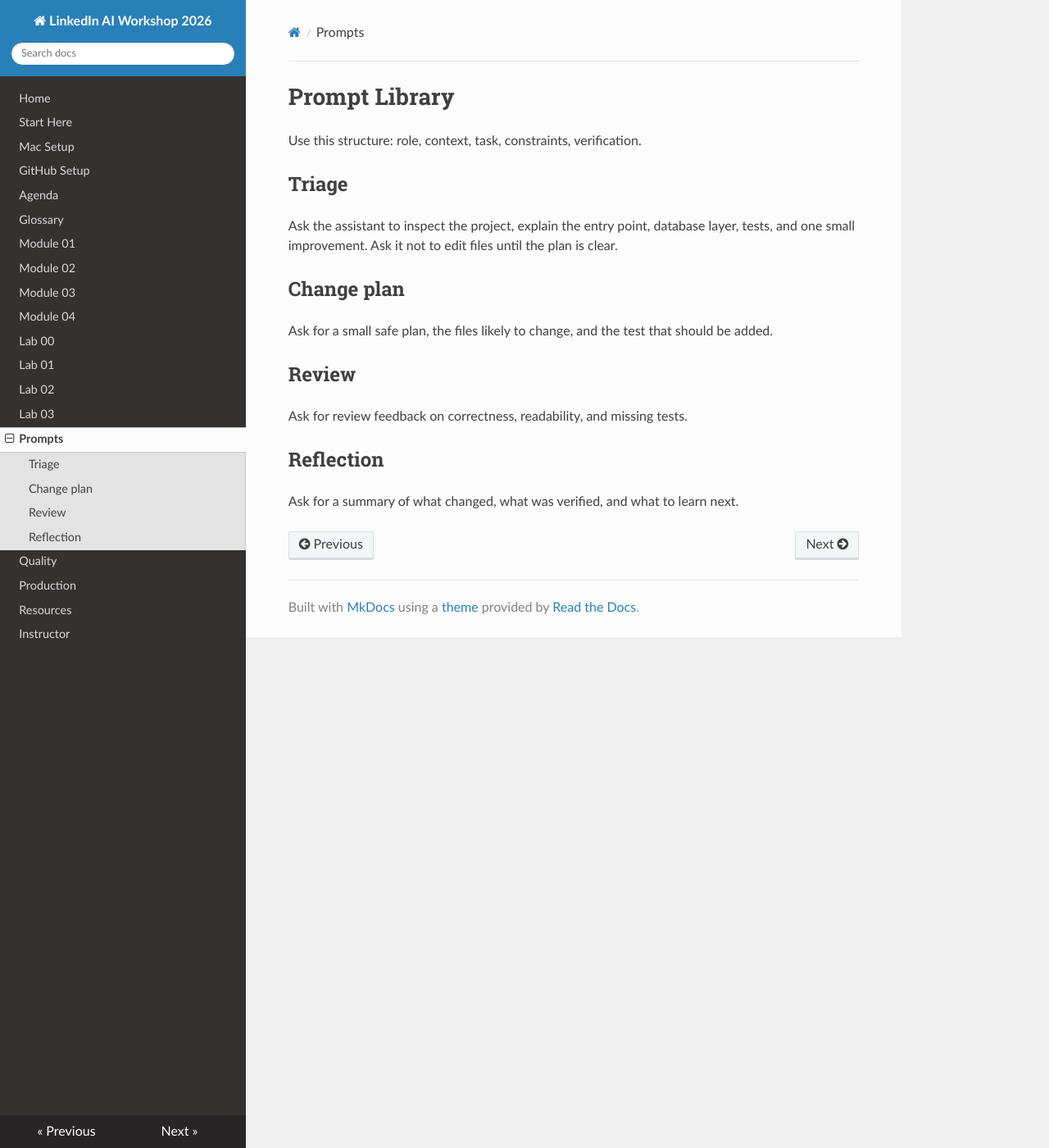
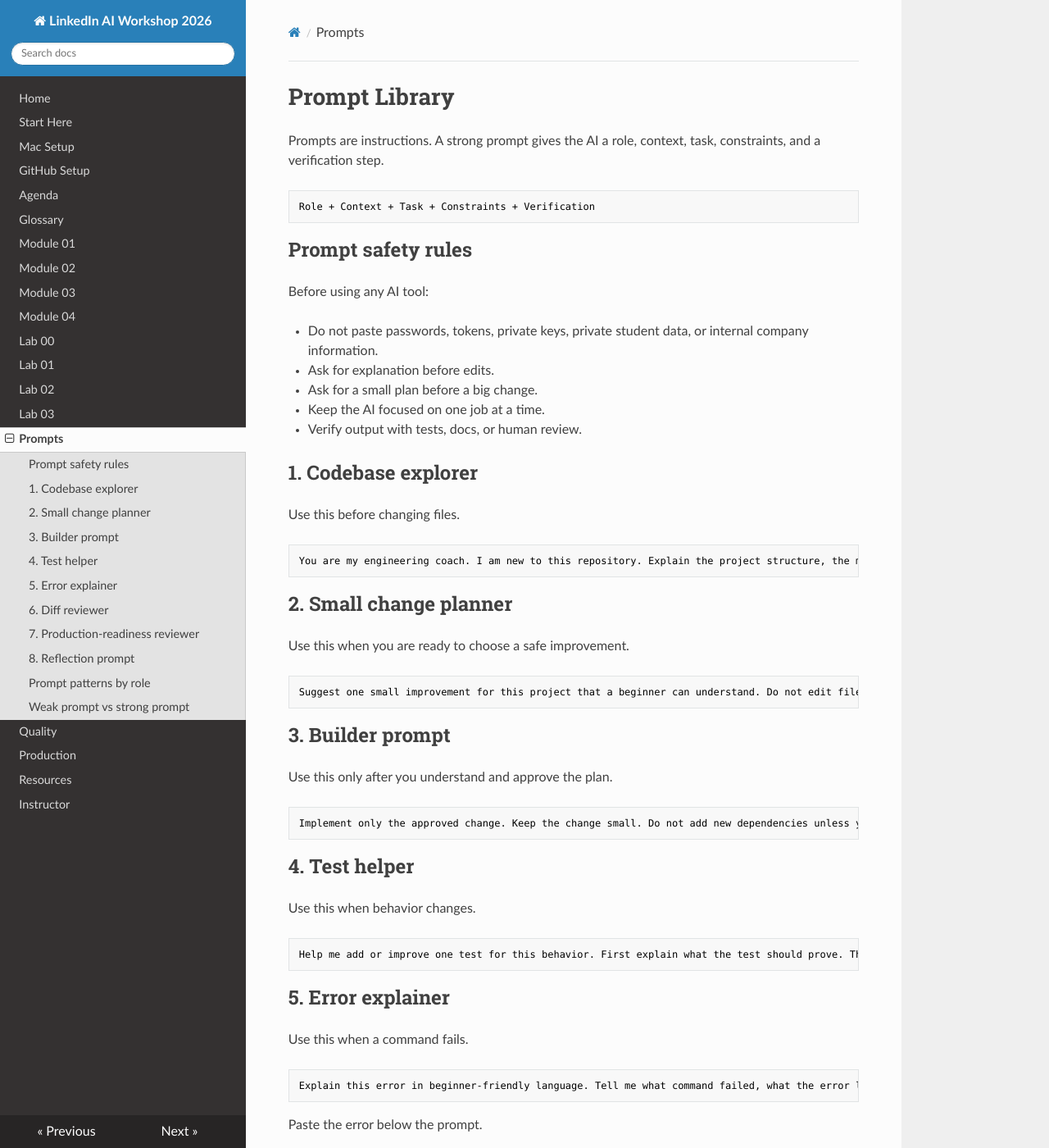
Before and after one commit to thetechhustle/ai_workshop_linkedin2026, an MkDocs documentation site: the page built from docs/05-prompts/library.md, in a window 1280 px wide and 1400 px high. Shown: the whole window at 82% size. Built offline with MkDocs 1.6.1, drawn with Linux system fonts in a browser that asks for light colours; nearby versions of some CDN libraries; some of the changed text lies outside the part shown.

Commit message:
docs: expand student prompt library

````diff
--- a/docs/05-prompts/library.md
+++ b/docs/05-prompts/library.md
@@ -1,19 +1,110 @@
 # Prompt Library
 
-Use this structure: role, context, task, constraints, verification.
+Prompts are instructions. A strong prompt gives the AI a role, context, task, constraints, and a verification step.
 
-## Triage
+```text
+Role + Context + Task + Constraints + Verification
+```
 
-Ask the assistant to inspect the project, explain the entry point, database layer, tests, and one small improvement. Ask it not to edit files until the plan is clear.
+## Prompt safety rules
 
-## Change plan
+Before using any AI tool:
 
-Ask for a small safe plan, the files likely to change, and the test that should be added.
+- Do not paste passwords, tokens, private keys, private student data, or internal company information.
+- Ask for explanation before edits.
+- Ask for a small plan before a big change.
+- Keep the AI focused on one job at a time.
+- Verify output with tests, docs, or human review.
 
-## Review
+## 1. Codebase explorer
 
-Ask for review feedback on correctness, readability, and missing tests.
+Use this before changing files.
 
-## Reflection
+```text
+You are my engineering coach. I am new to this repository. Explain the project structure, the main entry point, how the app runs, where data is stored, and where tests live. Do not edit files. Use beginner-friendly language and end with three questions I should be able to answer.
+```
 
-Ask for a summary of what changed, what was verified, and what to learn next.
+## 2. Small change planner
+
+Use this when you are ready to choose a safe improvement.
+
+```text
+Suggest one small improvement for this project that a beginner can understand. Do not edit files yet. Explain why the change is useful, which files would likely change, what could break, and what test or quality check I should run.
+```
+
+## 3. Builder prompt
+
+Use this only after you understand and approve the plan.
+
+```text
+Implement only the approved change. Keep the change small. Do not add new dependencies unless you explain why they are necessary. After editing, summarize the files changed and tell me the exact command to verify the work.
+```
+
+## 4. Test helper
+
+Use this when behavior changes.
+
+```text
+Help me add or improve one test for this behavior. First explain what the test should prove. Then show the smallest test change. Do not rewrite unrelated tests.
+```
+
+## 5. Error explainer
+
+Use this when a command fails.
+
+```text
+Explain this error in beginner-friendly language. Tell me what command failed, what the error likely means, and the smallest next step to investigate. Do not suggest a large rewrite.
+```
+
+Paste the error below the prompt.
+
+## 6. Diff reviewer
+
+Use this before committing.
+
+```text
+Review this diff for correctness, readability, missing tests, and unexpected changes. Do not rewrite the project. Give me a short list of issues, then tell me whether the change is safe to commit.
+```
+
+## 7. Production-readiness reviewer
+
+Use this near the end of the workshop.
+
+```text
+Review this project from a production-readiness perspective for a beginner. Do not edit files. Explain five practical risks in plain language and suggest one small improvement I can make today.
+```
+
+## 8. Reflection prompt
+
+Use this to close your lab.
+
+```text
+Summarize what I changed, what I verified, what I still do not understand, and what I should learn next. Keep it concise and beginner-friendly.
+```
+
+## Prompt patterns by role
+
+| Role | Use when | Starter phrase |
+|---|---|---|
+| Explorer | You are new to the repo. | “Explain the structure before edits.” |
+| Planner | You need a safe path. | “Propose the smallest useful change.” |
+| Builder | You approved the plan. | “Implement only the approved change.” |
+| Tester | Behavior changed. | “What test proves this works?” |
+| Reviewer | Before commit. | “Review this diff and risks.” |
+| Ship Captain | Before sharing. | “What must be true before users depend on this?” |
+
+## Weak prompt vs strong prompt
+
+Weak:
+
+```text
+Fix this app.
+```
+
+Strong:
+
+```text
+You are my engineering coach. This is a beginner workshop project. Explain the issue, propose the smallest safe fix, wait for approval before editing, and include the command I should run to verify the change.
+```
+
+The strong prompt keeps you in control.
````
